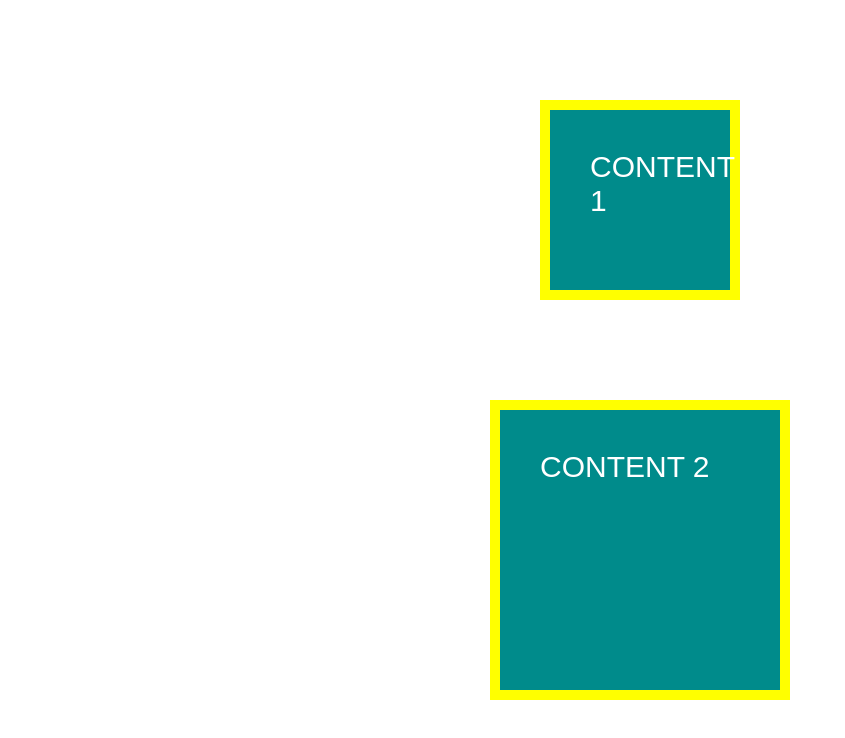
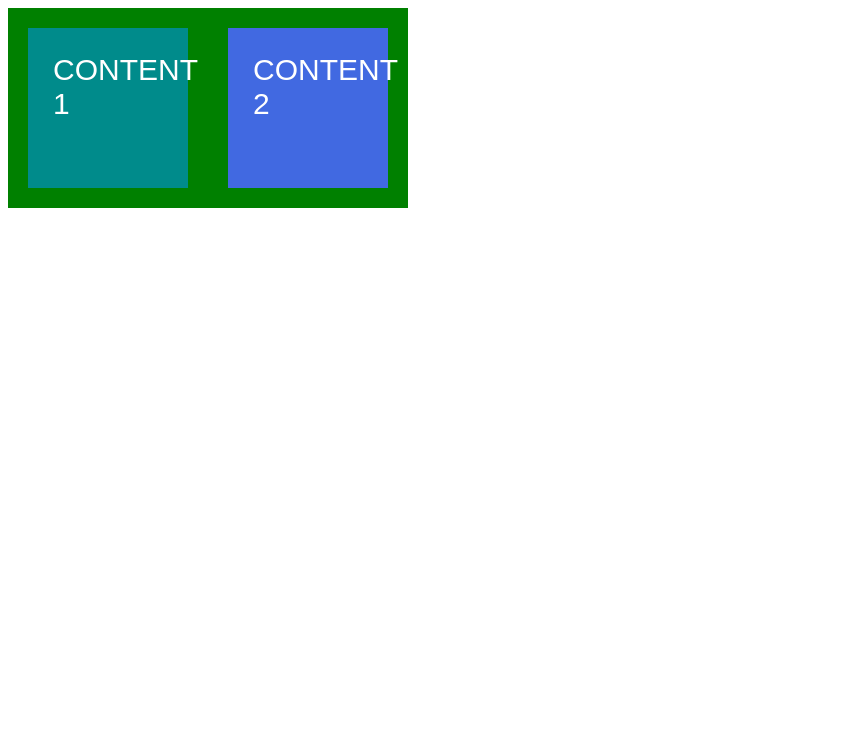
Before and after one commit to RomPop76/P01D07N59, a plain HTML site: page index.html in a window 1280 px wide. Shown: the whole page, without its empty margins (0-845 px from the left). Drawn offline with Linux system fonts and the light colour scheme.

Commit message:
Exercise 2

```diff
--- a/index.html
+++ b/index.html
@@ -7,23 +7,23 @@
     <title>Document</title>
     <style>
         div {
+            float: left;
             width: 200px;
             height: 200px;
-            background-color: darkcyan;
-            margin: 100px auto;
+            padding: 25px;
+            border: 20px solid green;
+            box-sizing: border-box;
             color: white;
             font-size: 30px;
             font-family: arial;
-            padding: 40px;
-            border: 10px solid yellow;
         }
 
         .rect1 {
-            box-sizing: border-box;
+            background-color: darkcyan;
         }
 
-        rect2 {
-
+        .rect2 {
+            background-color: royalblue;
         }
 
     </style>
```
